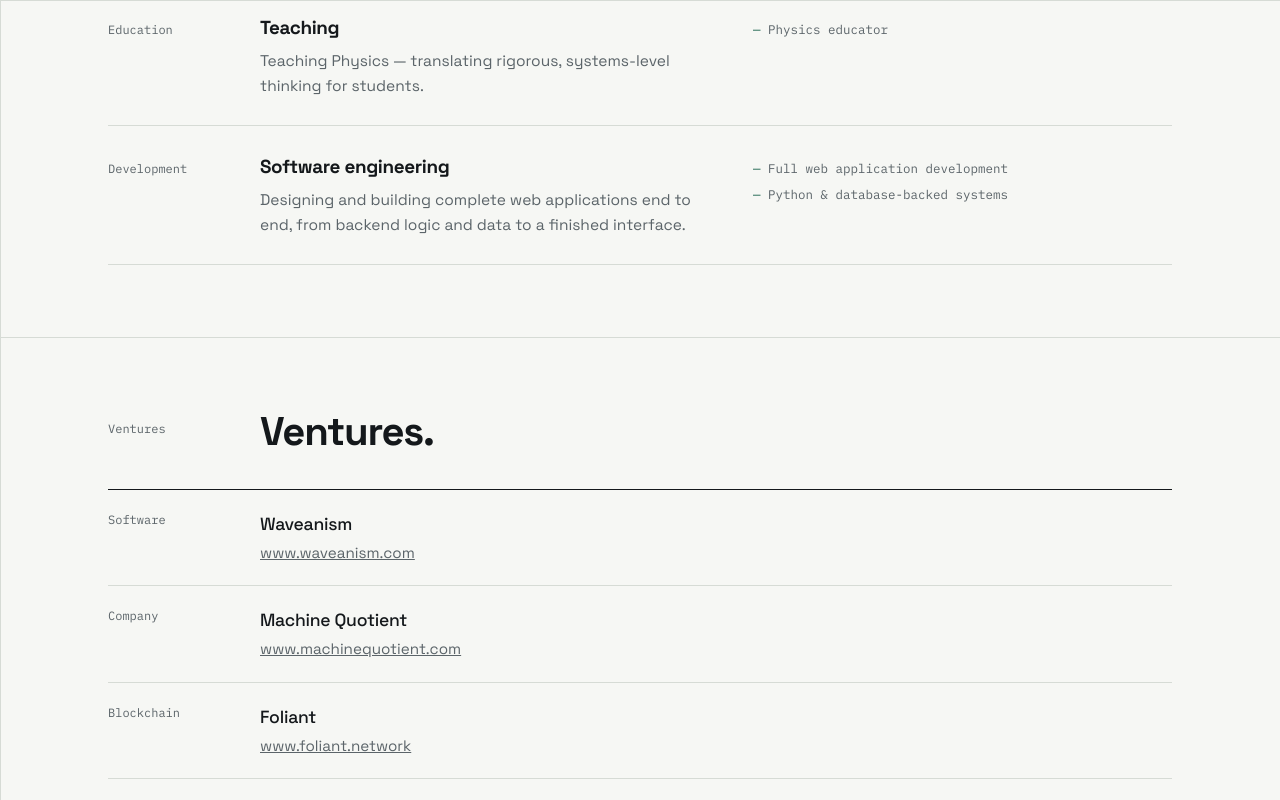
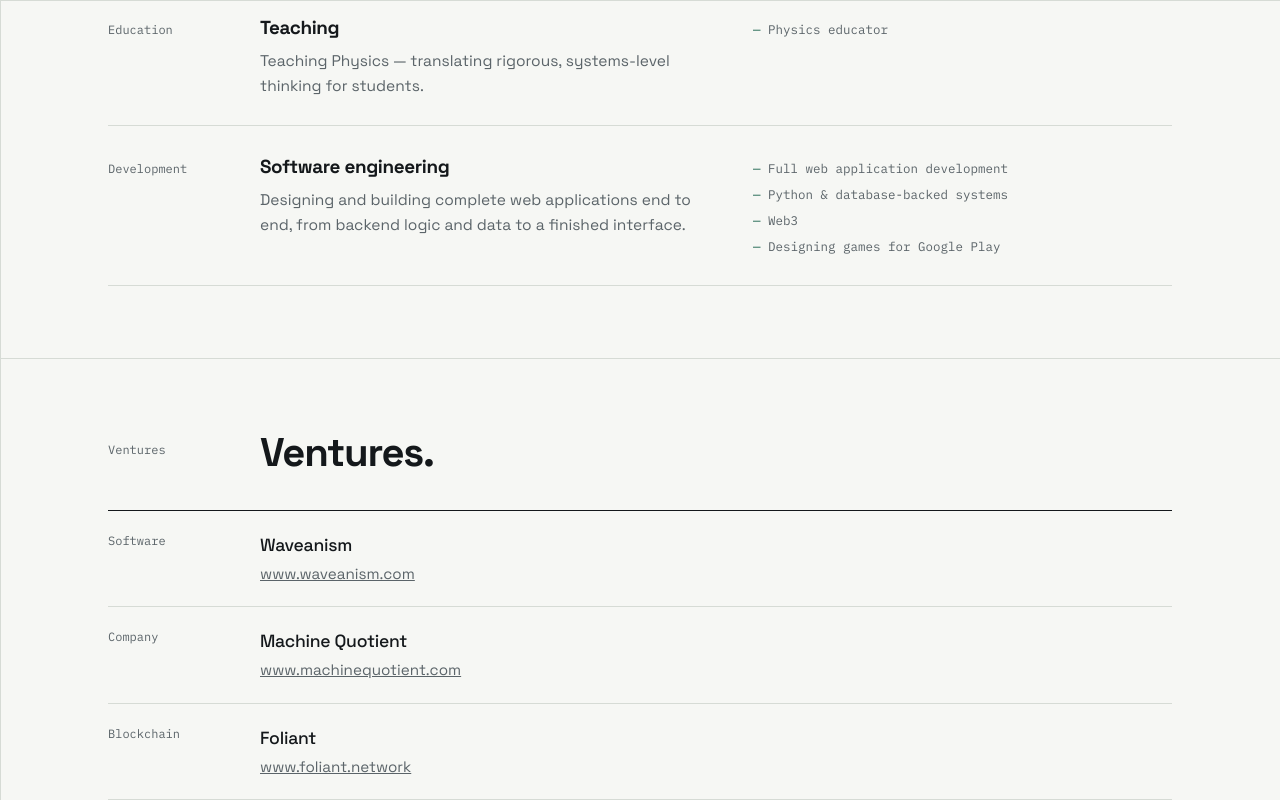
Before and after one commit to gazoy/cv, a plain HTML site: page index.html in a window 1280 px wide. Shown: the part 1600-2400 px from the top of the page. Drawn offline with Linux system fonts and the light colour scheme.

Commit message:
Add Web3 and Google Play game design to development skills

```diff
--- a/index.html
+++ b/index.html
@@ -266,7 +266,7 @@ footer .wrap{display:flex;justify-content:space-between;gap:16px;flex-wrap:wrap;
       <div class="row">
         <div class="k">Development</div>
         <div><h3>Software engineering</h3><p>Designing and building complete web applications end to end, from backend logic and data to a finished interface.</p></div>
-        <ul><li>Full web application development</li><li>Python &amp; database-backed systems</li></ul>
+        <ul><li>Full web application development</li><li>Python &amp; database-backed systems</li><li>Web3</li><li>Designing games for Google Play</li></ul>
       </div>
     </div>
   </div></section>
```
